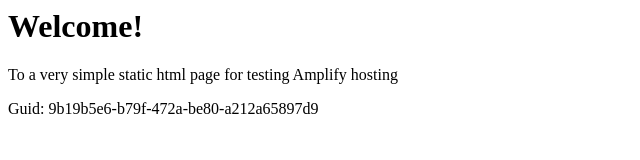
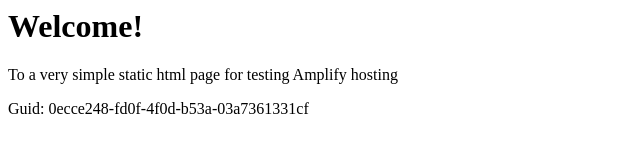
Before and after one commit to aws-aemilia-syd/Github-PR-Commit-Integration-Test-DoNotTouch-GitHubWebhookPushCanaryTest-v1-preprod-ap-southeast-2, a website: page src/index.html in a window 1280 px wide. Shown: the full height of the page, 0-640 px from the left. Drawn offline with Linux system fonts and the light colour scheme.

Commit message:
commit from integ tests

```diff
--- a/src/index.html
+++ b/src/index.html
@@ -12,6 +12,6 @@
 <body>
     <h1>Welcome!</h1>
     <p>To a very simple static html page for testing Amplify hosting</p>
-    <p>Guid: 9b19b5e6-b79f-472a-be80-a212a65897d9</p></body>
+    <p>Guid: 0ecce248-fd0f-4f0d-b53a-03a7361331cf</p></body>
 
 </html>
```
